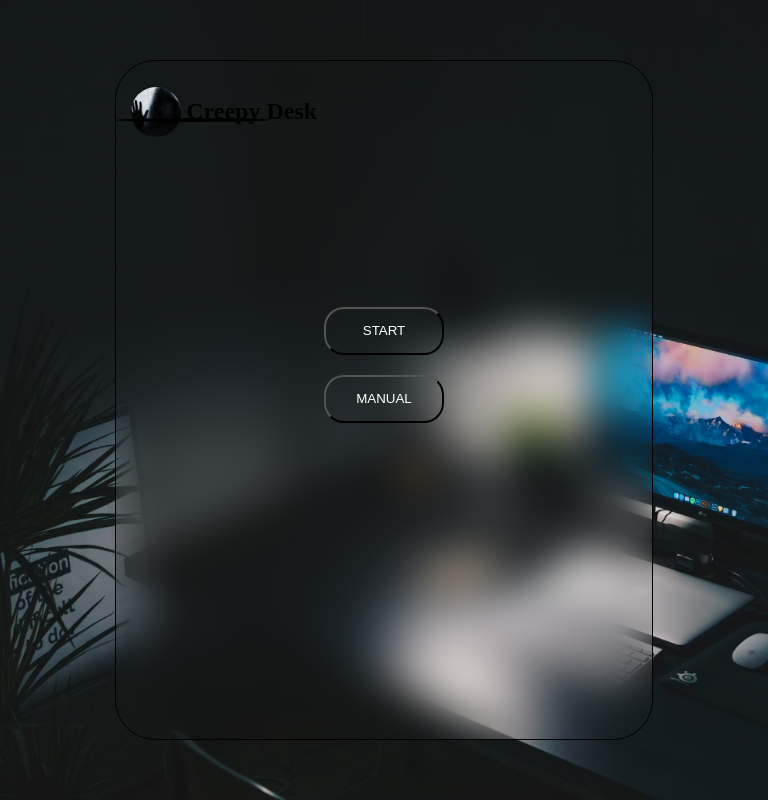
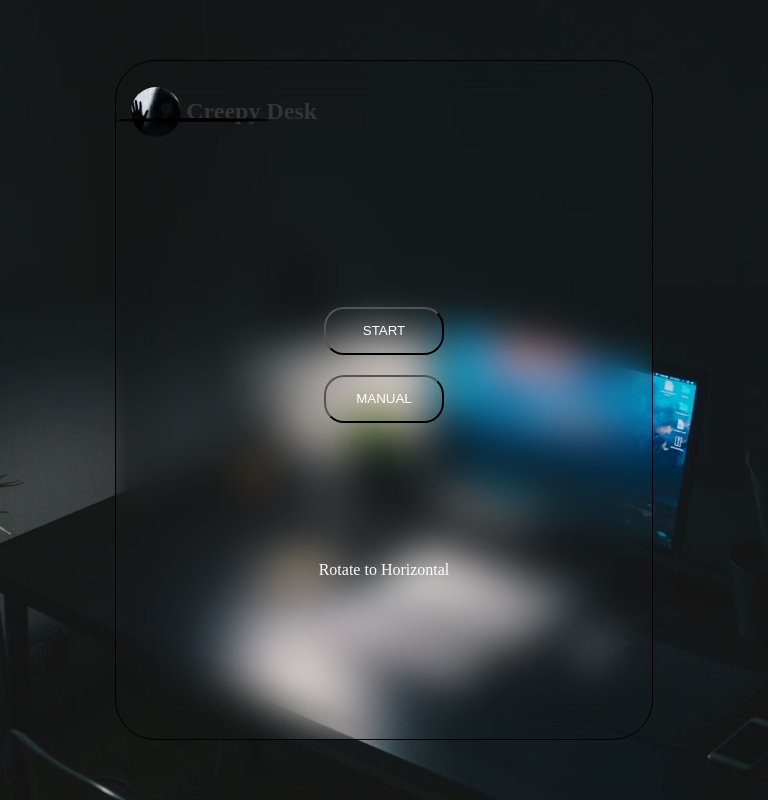
Before and after one commit to SharizHussain/02_The-desk, a React (Vite) app: page /manual in a window 768 px wide. Built offline with nearby package versions, Linux system fonts and the light colour scheme.

Commit message:
minor fixes

```diff
--- a/src/LandingPage.css
+++ b/src/LandingPage.css
@@ -12,7 +12,7 @@
     object-fit: cover;
     object-position: bottom;
 }
-@media (max-width:600px) {
+@media (max-width:768px) {
     .gameImg{
         object-position: 90%;
     }
@@ -20,12 +20,25 @@
         display: flex !important;
         justify-content: center;
     }
+    .back{
+        justify-content: right !important;
+    }
+    h1{
+        color: rgb(53, 52, 52);
+    }
+
+    @media (max-width:768px) and (min-width:450px) {
+        section{
+            font-size: 2vw !important;
+        }
+    }
 }
 
 .suggestion{
     position: absolute;
     display: none;
-    margin: -28vh 0 0 0;
+    margin: -18vh 0 0 0;
+    color: snow;
     width: 100%;
 }
 
```
